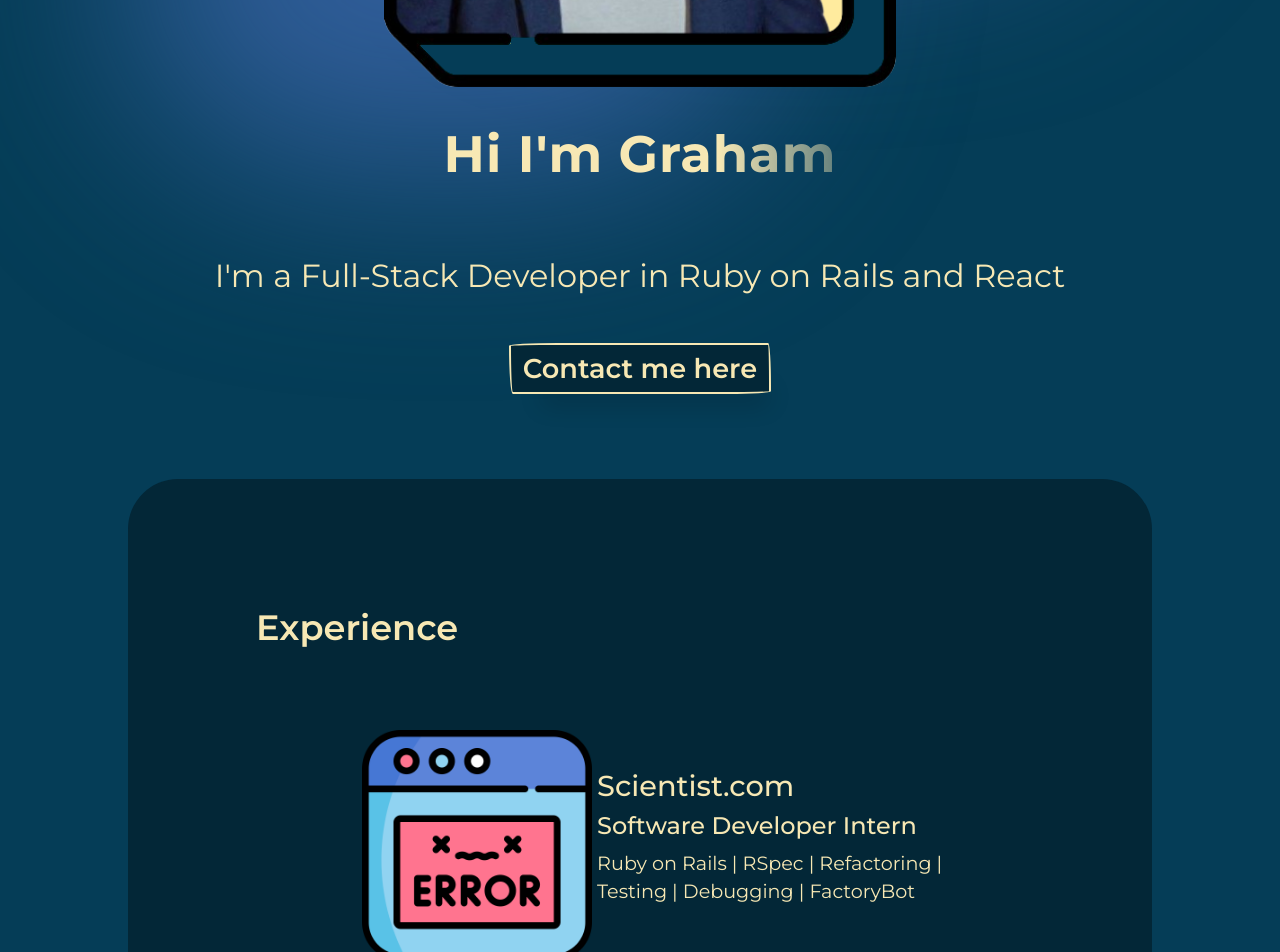
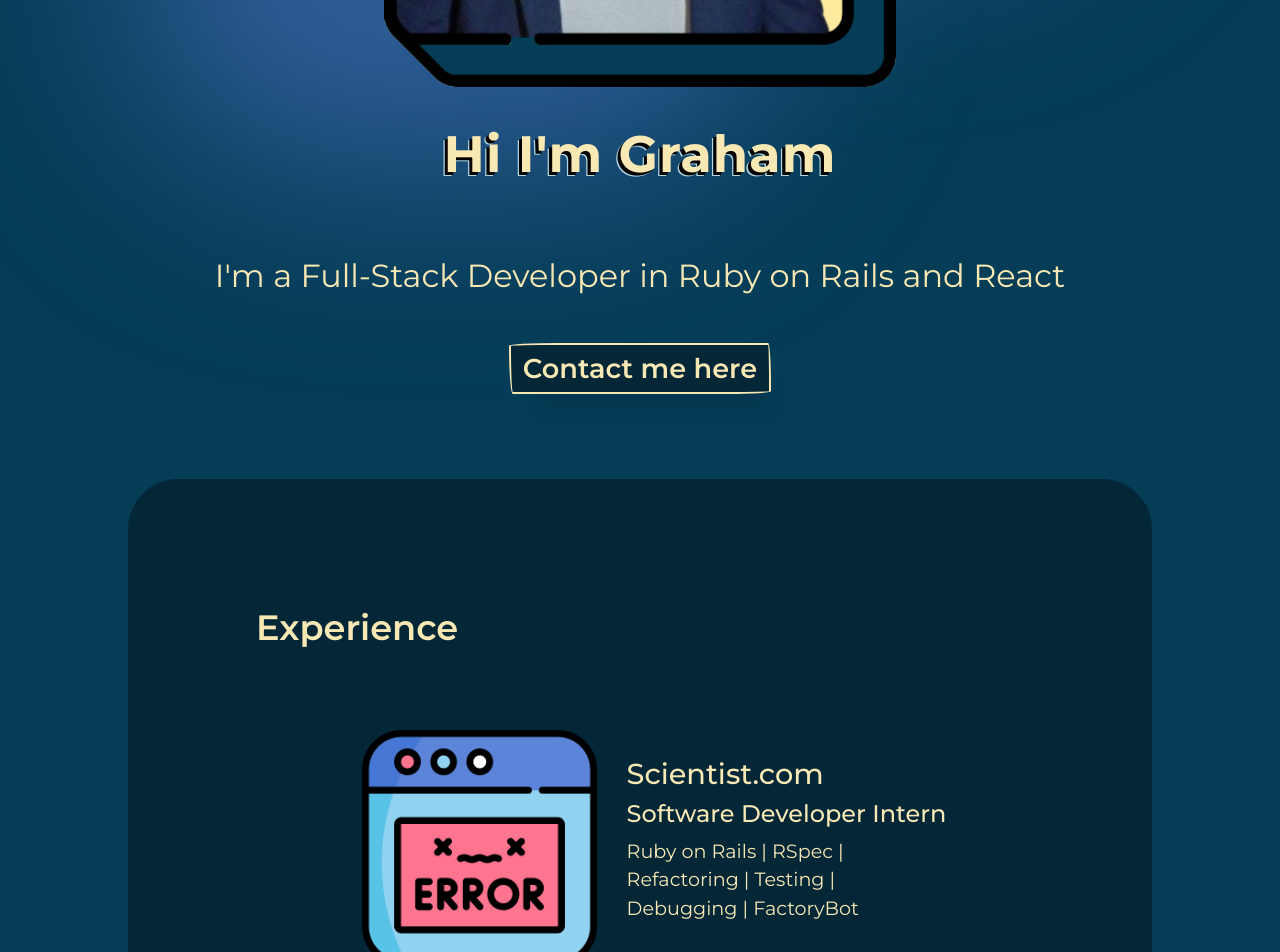
Before and after one commit to gb-webdev/Portfolio, a React (Create React App) app in the folder portfolio/: page / in a window 1280 px wide. Shown: the part 800-1752 px from the top of the page. Built offline with nearby package versions, Linux system fonts and the light colour scheme.

Commit message:
minor changes based from feedback

```diff
--- a/portfolio/src/pages/AboutMe.css
+++ b/portfolio/src/pages/AboutMe.css
@@ -21,7 +21,7 @@
 
 .about-icon {
     width: 40%;
-    padding-right: 5px;
+    margin-right: 5%;
 }
 
 .about-items {
@@ -74,6 +74,7 @@
 
 .qr-code {
     width: 40%;
+    padding-top: 5%;
 }
 
 @media screen and (max-width: 830px) {
@@ -112,6 +113,7 @@
 
         .about-icon {
             width: 60%;
+            margin-bottom: 5%;
         }
     }
 
--- a/portfolio/src/pages/AboutMe.js
+++ b/portfolio/src/pages/AboutMe.js
@@ -31,7 +31,7 @@ const AboutMe = () => {
                     <img className='about-icon' src={codingImg}></img>                        <div className='about-text'>
                         <h3>LEARN Academy</h3>
                         <h4>Full-Stack Web Developer course</h4>
-                        <p>Ruby on Rails | React</p>
+                        <p>Ruby on Rails | React | RSpec | Jest</p>
                         </div>
                     </li>
                     <li className='resume'>
--- a/portfolio/src/pages/Avatar.css
+++ b/portfolio/src/pages/Avatar.css
@@ -22,13 +22,23 @@
     letter-spacing: 1px;
     margin-top: 5%;
     margin-bottom: 8%;
-    background: linear-gradient(
-        90deg,
-        rgba(247, 232, 180, 1) 70%,
-        rgba(255, 255, 255, 0) 120%
-        );
-    -webkit-text-fill-color: transparent;
-    -webkit-background-clip: text;
+    --x-offset: -0.0625em;
+    --y-offset: 0.0625em;
+    --stroke: 0.025em;
+    --background-color: rgb(3, 0, 0);
+    --stroke-color: lightblue;
+
+    text-shadow:
+
+      var(--x-offset)
+      var(--y-offset)
+      0px
+      var(--background-color),
+
+      calc( var(--x-offset) - var(--stroke) )
+      calc( var(--y-offset) + var(--stroke) )
+      0px
+      var(--stroke-color);
 }
 
 .avatar-description {
--- a/portfolio/src/pages/ProjectCard.css
+++ b/portfolio/src/pages/ProjectCard.css
@@ -20,7 +20,7 @@
     color: #f7e8b4;
     font-size: 1.8rem;
     font-weight: 600;
-    background: #032737;
+    text-shadow: 1px 1px #032737;
 }
 
 .card-description {
```
